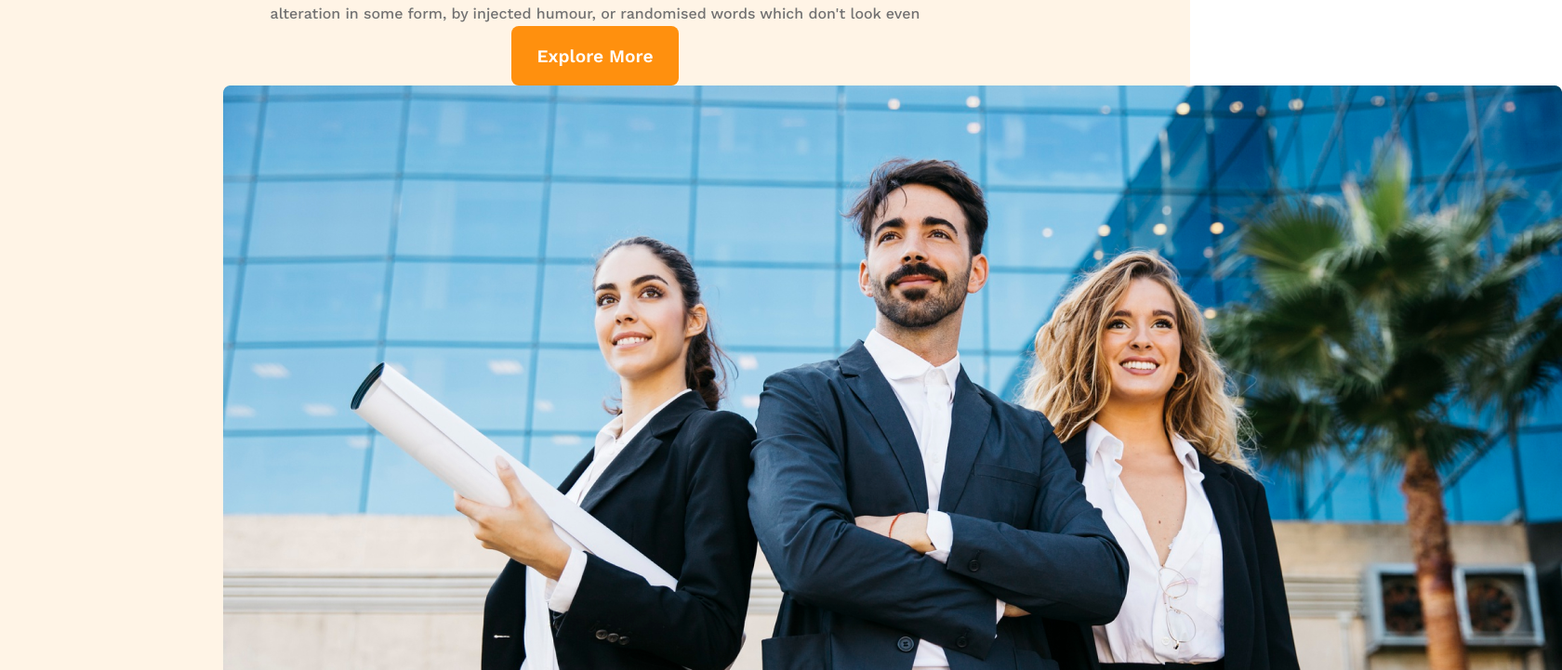
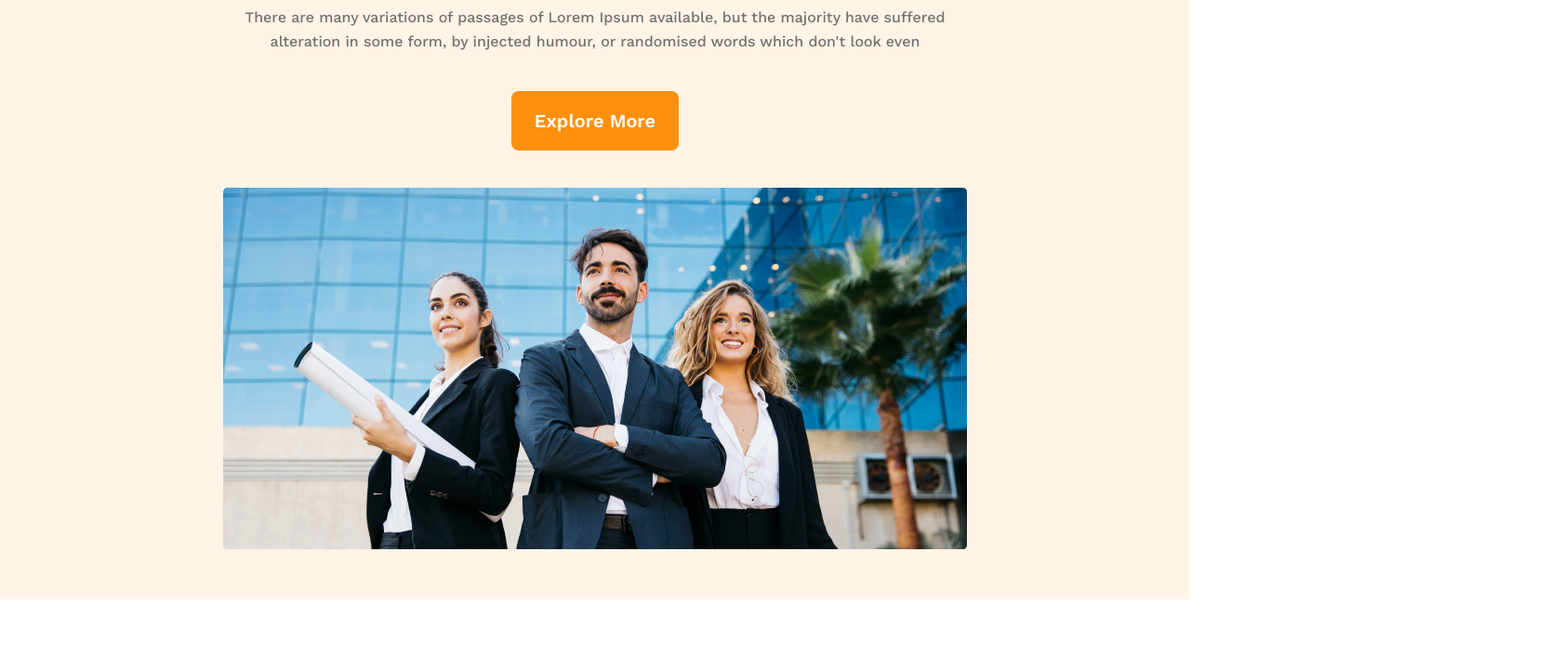
Before and after one commit to Atik203/G3-Architect, a plain HTML site: page index.html in a window 1280 px wide. Shown: the part 379-1100 px from the top of the page at 93% size, 1680 px wide, since content can reach past the window. After the commit the page ends 1024 px from the top, so only its background shows below. Drawn offline with nearby package versions, Linux system fonts and the light colour scheme.

Commit message:
added banner

```diff
--- a/style.css
+++ b/style.css
@@ -12,11 +12,13 @@
   background: #ff900e;
   color: #fff;
   text-align: center;
-  font-size: 1.2rem;
+  font-size: 1.25rem;
   font-weight: 600;
   width: 180px;
   height: 64px;
   border: none;
+  cursor: pointer;
+  margin: 40px 0px;
 }
 /* header style  */
 header {
@@ -70,4 +72,8 @@ nav li a {
   font-size: 1rem;
   font-weight: 400;
   line-height: 26px;
+  margin-top: 30px;
 }
+.banner img {
+  width: 100%;
+}
```
